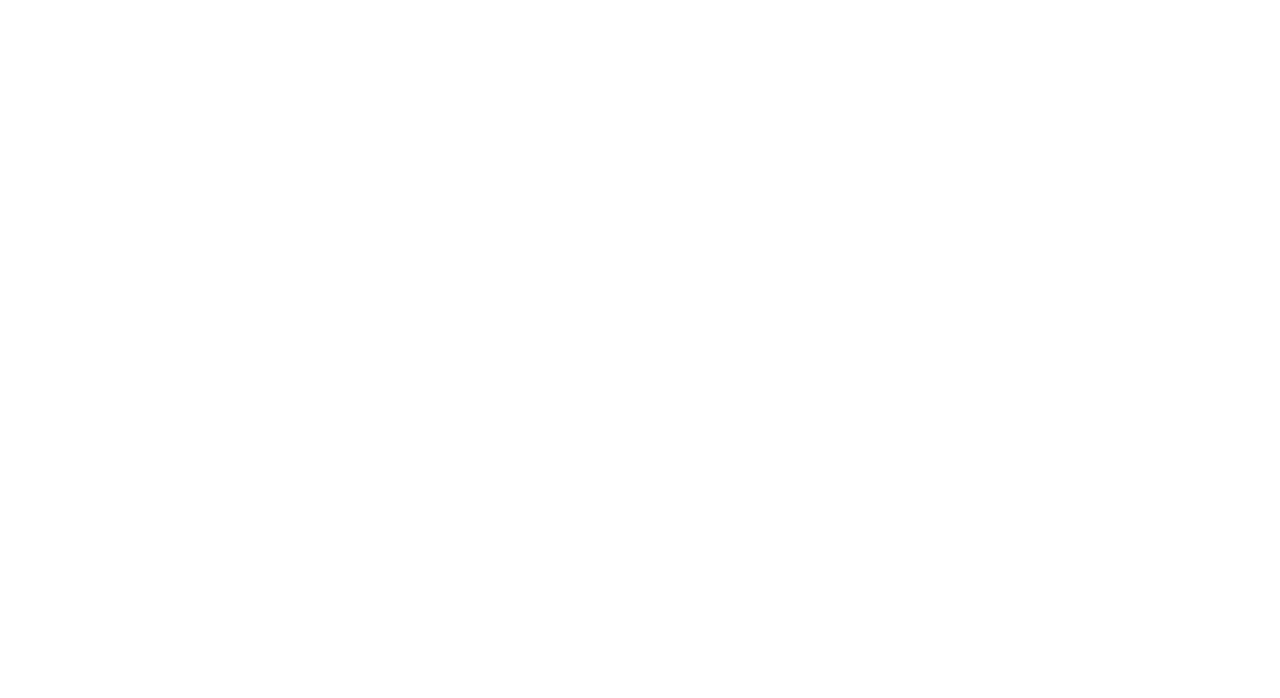
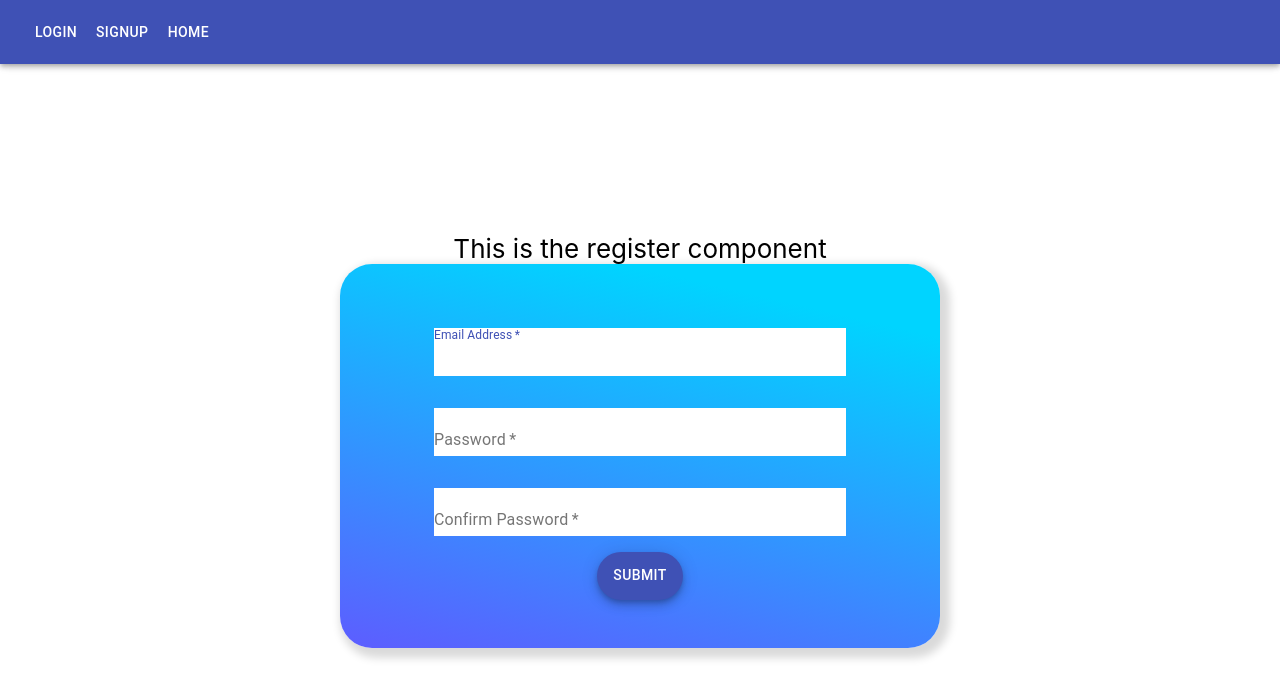
Before and after one commit to chris-huynh/conference-registration, a React (Create React App) app: page /signup in a window 1280 px wide. Shown: the top 698 px of the page. Built offline with nearby package versions, Linux system fonts and the light colour scheme.

Commit message:
Create top nav bar to navigate to login, register, and home page

```diff
--- a/src/App.js
+++ b/src/App.js
@@ -1,18 +1,24 @@
 import React from 'react';
 import './styles/App.css';
 import LandingPage from "./pages/LandingPage";
-import BoilerPlate from './pages/BoilerPlate'
 import {BrowserRouter, Switch, Route} from 'react-router-dom';
+import LoginPage from "./pages/LoginPage";
+import SignUpPage from "./pages/SignUpPage";
+import NavBar from "./components/NavBar";
 
 function App() {
     return (
         <div className="App">
             <header className="App-header">
                 <BrowserRouter>
-                    <Switch>
-                        <Route exact path="/landing" component={LandingPage}/>
-                        <Route exact path="/" component={BoilerPlate}/>
-                    </Switch>
+                    <NavBar/>
+                    <div className="container">
+                        <Switch>
+                            <Route exact path="/login" component={LoginPage}/>
+                            <Route exact path="/signup" component={SignUpPage}/>
+                            <Route exact path="/" component={LandingPage}/>
+                        </Switch>
+                    </div>
                 </BrowserRouter>
             </header>
         </div>
--- /dev/null
+++ b/src/components/NavBar.js
@@ -0,0 +1,25 @@
+import React, { Component } from 'react';
+import Link from 'react-router-dom/Link';
+//Material-UI
+import AppBar from '@material-ui/core/AppBar';
+import Toolbar from '@material-ui/core/Toolbar';
+import Button from '@material-ui/core/Button';
+
+//Styling
+import '../styles/App.css';
+
+class NavBar extends Component {
+    render() {
+        return(
+            <AppBar>
+                <Toolbar>
+                    <Button color="inherit" component={Link} to="/login">Login</Button>
+                    <Button color="inherit" component={Link} to="/signup">Signup</Button>
+                    <Button color="inherit" component={Link} to="/">Home</Button>
+                </Toolbar>
+            </AppBar>
+        )
+    }
+}
+
+export default NavBar
--- /dev/null
+++ b/src/pages/LoginPage.js
@@ -0,0 +1,9 @@
+import React, {Component} from 'react'
+
+class LoginPage extends Component{
+    render() {
+        return(<div><p>This is the Login Page</p></div>)
+    }
+}
+
+export default LoginPage
--- a/src/styles/App.css
+++ b/src/styles/App.css
@@ -20,3 +20,7 @@
 .App-link {
   color: #09d3ac;
 }
+.container{
+  margin: 80px auto 0 auto;
+  max-width: 1200px;
+}
```
